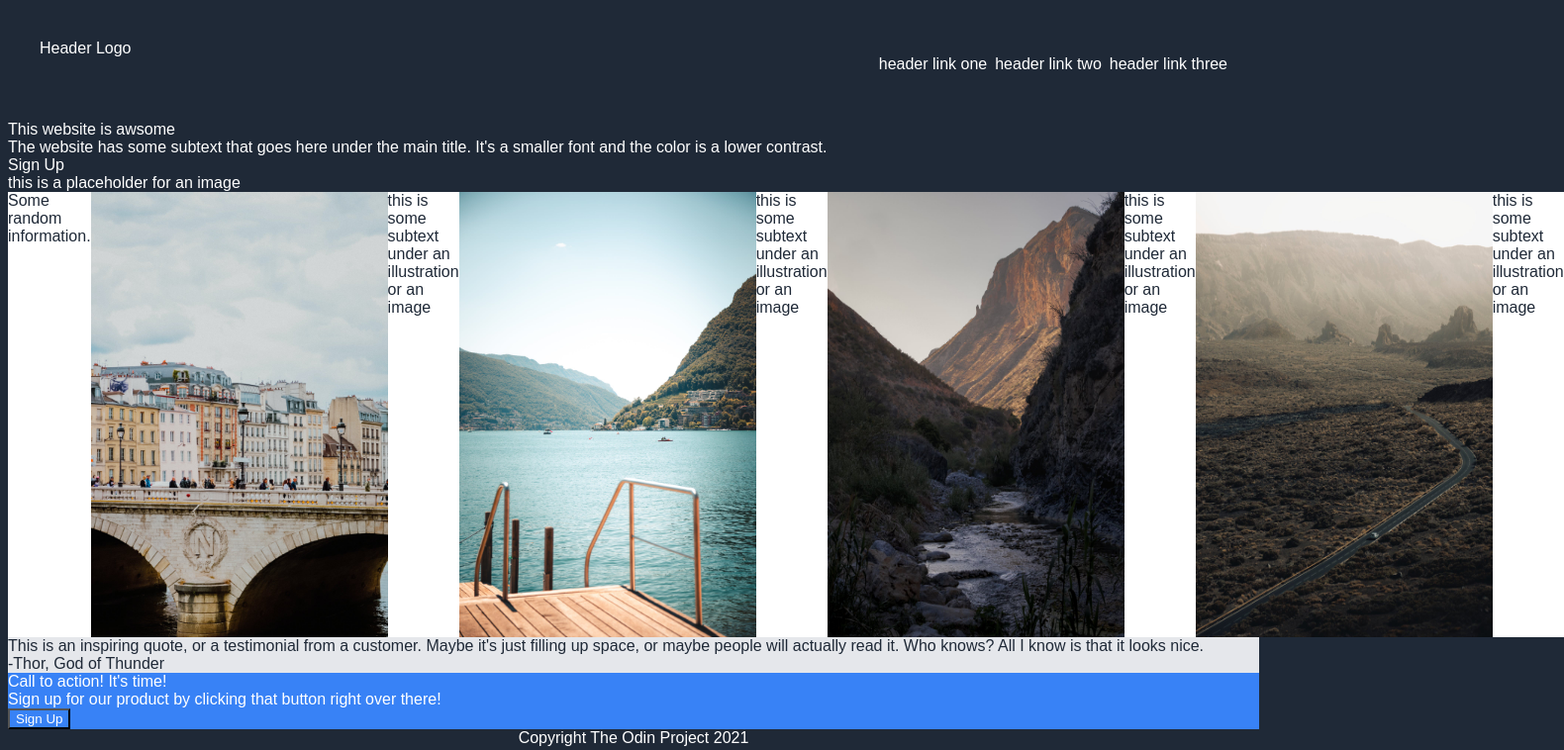
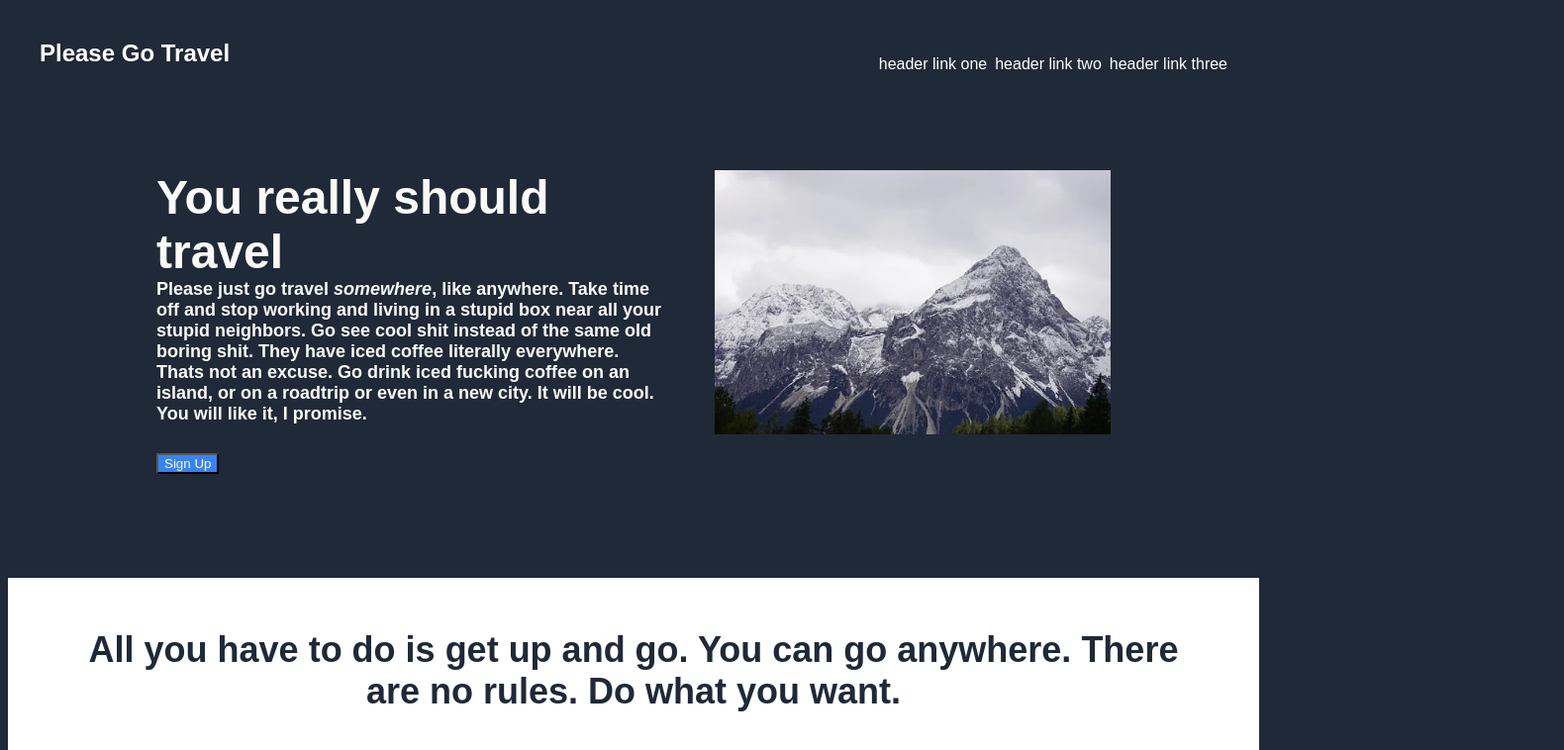
Before and after one commit to CarbGoblin/odin-website, a plain HTML site: page index.html in a window 1280 px wide. Shown: the top 758 px of the page at 99% size, 1580 px wide, since content can reach past the window. Drawn offline with Linux system fonts and the light colour scheme.

Commit message:
Edit text and continue styling

```diff
--- a/index.html
+++ b/index.html
@@ -9,43 +9,55 @@
 </head>
 <body>
     <div class="header">
-        Header Logo
+        <div class="logo">Please Go Travel</div>
         <ul>
             <li>header link one</li>
             <li>header link two</li>
             <li>header link three</li>
         </ul>
     </div>
+    <div class="hero-container">
         <div class="hero">
-        This website is awsome
-        <div class="hero subtext">
-            The website has some subtext that goes here under the main title. It's a smaller font and the color is a lower contrast.
+            You really should travel
+            <div class="hero-subtext">
+                Please just go travel <em>somewhere</em>, like anywhere. Take time off and stop working and living in a stupid box near all your stupid neighbors.
+                Go see cool shit instead of the same old boring shit. They have iced coffee literally everywhere. Thats not an excuse.
+                Go drink iced fucking coffee on an island, or on a roadtrip or even in a new city. It will be cool. You will like it, I promise.
             </div>
-        <div class=" hero button">
-            Sign Up
+            <div class="hero-button">
+                <button>Sign Up</button>
             </div>
-        <div class="hero image">
-            this is a placeholder for an image
+        </div>
+        <div class="hero-image">
+            <img src="./images/hero.webp">
         </div>
     </div>
     <div class="main">
-        Some random information.
-        <div class=" main pics">
+        <div class="title">All you have to do is get up and go. You can go anywhere. There are no rules. Do what you want.</div>
+            <div class="main-images">
+                <div class="info">
                     <img src="./images/city.jpeg">
                     <div class="text">
-                this is some subtext under an illustration or an image
+                        You could visit this nice city and enjoy the colors and water and things.
                     </div>
+                </div>
+                <div class="info">
                     <img src="./images/Island.jpeg">
                     <div class="text">
-                this is some subtext under an illustration or an image
+                        Just think about sailing a lil boat around and visiting somewhere you've never even imagined.
                     </div>
+                </div>
+                <div class="info">
                     <img src="./images/mountains.jpeg">
                     <div class="text">
-                this is some subtext under an illustration or an image
+                        You could see the sun setting through a canyon and hear the sounds of nature going to sleep at the end of a long day.
                     </div>
+                </div>
+                <div class="info">
                     <img src="./images/roadtrip.jpeg">
                     <div class="text">
-                this is some subtext under an illustration or an image
+                        You could just get in your car with your dog or cat or roommate or whatever and drive to see this. It is possible. Go do it.
+                    </div>
                 </div>
             </div>
     </div>
--- a/style.css
+++ b/style.css
@@ -6,10 +6,11 @@ body {
     flex-direction: column;
     background-color: #1F2937;
     color: white;
+    min-height: 100vh;
 }
 
 img {
-    width: 300px;
+    width: 150px;
     height: auto;
 }
 
@@ -24,24 +25,89 @@ button {
     margin: 32px;
 }
 
+.logo {
+    font-size: 24px;
+    font-weight: 900;
+}
+
 ul {
     display: flex;
     list-style: none;
     gap: 8px;
 }
 
+.hero-container {
+    display: flex;
+    flex-direction: row;
+    margin-left: 150px;
+    margin-right: 150px;
+    margin-bottom: 100px;
+    margin-top: 50px;
+    gap: 52px;
+}
+
+.hero-image
+img {
+    width: 400px;
+    height: auto;
+}
+.hero {
+    font-size: 48px;
+    font-weight: 900;
+    color: #F9FAF8;
+    display: flex;
+    flex-wrap: wrap;
+    flex-direction: column;
+}
+
+.hero-subtext {
+    font-size: 18px;
+}
+
+
 .main {
     background-color: white;
     color: #1F2937;
     display: flex;
+    flex-direction: column;
+    align-items: center;
+    justify-content: center;
+    padding: 52px;
+}
+
+.main-images {
+    display: flex;
+    flex-direction: row;
+    flex-wrap: wrap;
+    justify-content: center;
+    gap: 52px;
+    margin-top: 52px;
+}
+
+.title {
+    text-align: center;
+    font-size: 36px;
+    font-weight: 900;
+    color: #1F2937
+    padding: 52px;
+}
+
+.info {
+    max-width: 200px;
+    justify-content: center;
+    align-items: center;
 }
 
 .quote {
     background-color: #E5E7EB;
     color: #1F2937;
+    font-size: 36px;
+    font-style: italic;
+    padding: 100px 350px;
 }
 
 .call-to-action {
+    display: flex;
     background-color: #3882F6;
     color: white;
 }
```
Also changed, not shown: images/hero.webp (added). Lines whose indentation alone changed are shown as unchanged.
